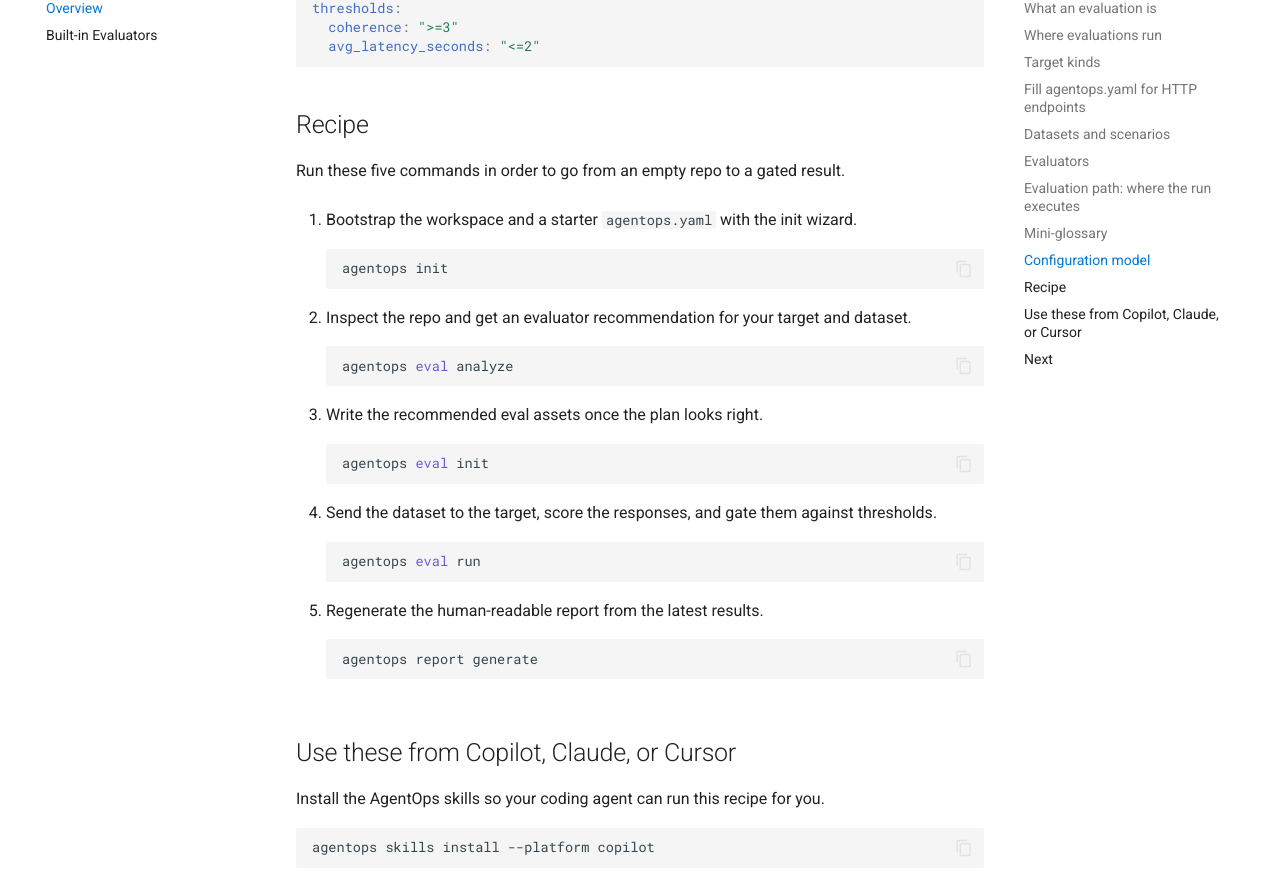
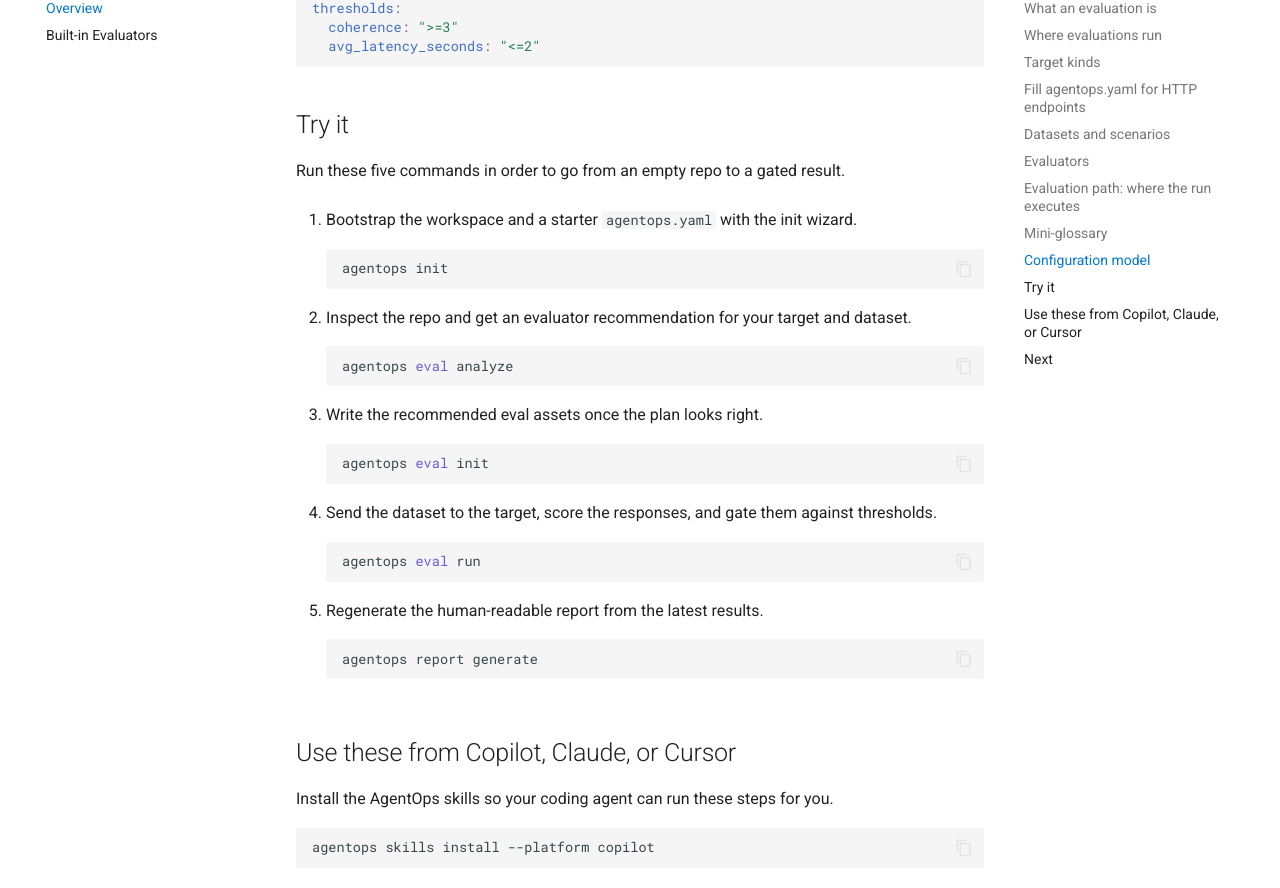
Before and after one commit to Azure/agentops, an MkDocs documentation site: the page built from docs/evaluation.md, in a window 1280 px wide and 1400 px high, scrolled down 6859 px. Shown: the part 150-1038 px from the top of the window. Built offline with MkDocs 1.6.1 and Material for MkDocs 9.7.7, drawn with Linux system fonts in a browser that asks for light colours; comment, search, counter and statistics services are not loaded.

Commit message:
docs: rename Recipe section to Try it across topic pages
Co-authored-by: Copilot App <223556219+Copilot@users.noreply.github.com>

````diff
--- a/docs/evaluation.md
+++ b/docs/evaluation.md
@@ -276,7 +276,7 @@ thresholds:
   avg_latency_seconds: "<=2"
 ```
 
-## Recipe
+## Try it
 
 Run these five commands in order to go from an empty repo to a gated result.
 
@@ -312,7 +312,7 @@ Run these five commands in order to go from an empty repo to a gated result.
 
 ## Use these from Copilot, Claude, or Cursor
 
-Install the AgentOps skills so your coding agent can run this recipe for you.
+Install the AgentOps skills so your coding agent can run these steps for you.
 
 ```bash
 agentops skills install --platform copilot
--- a/docs/observe.md
+++ b/docs/observe.md
@@ -68,7 +68,7 @@ The loop is the point: traces become datasets, datasets gate the next release,
 and the agent keeps getting evaluated on the behavior that matters in
 production.
 
-## Recipe
+## Try it
 
 Confirm the signal is flowing, then turn real traces into regression coverage.
 
--- a/docs/operate.md
+++ b/docs/operate.md
@@ -125,7 +125,7 @@ retrieval. To measure and tune search quality directly, see
 To see the monitoring half of this loop in depth, read [Observe](observe.md).
 To see how the gate runs in CI, read [Ship](ship.md).
 
-## Recipe
+## Try it
 
 Score readiness, prove the decision, and add assurance before you promote.
 
--- a/docs/ship.md
+++ b/docs/ship.md
@@ -158,7 +158,7 @@ long steps here:
 - [GitHub OIDC with Azure (workload identity federation)](https://learn.microsoft.com/azure/active-directory/workload-identities/workload-identity-federation-create-trust?pivots=identity-wif-apps-methods-azp)
 - [Assign Azure roles (RBAC)](https://learn.microsoft.com/azure/role-based-access-control/role-assignments-portal)
 
-## Recipe
+## Try it
 
 Generate the CI/CD workflows from the same analysis AgentOps uses, smallest gate
 first.
````
